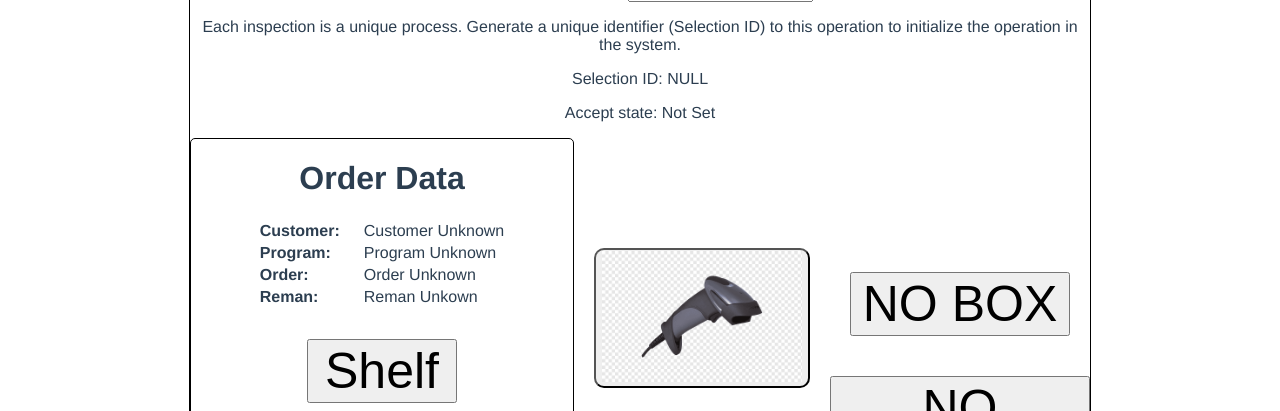
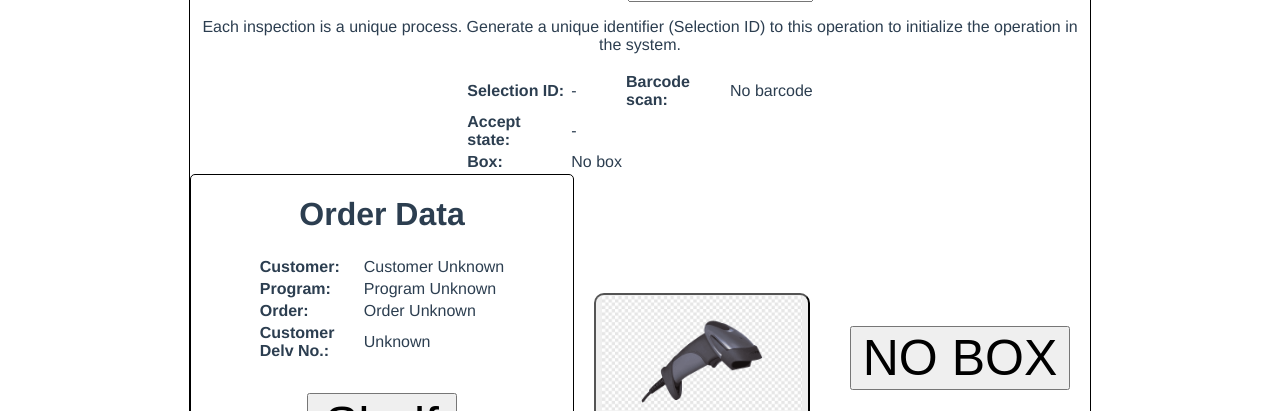
Before and after one commit to Robert-Schimanek/EIBA-Frontend, a Vue app: page /selectionII in a window 1280 px wide. Shown: the part 188-599 px from the top of the page. Built offline with nearby package versions, Linux system fonts and the light colour scheme.

Commit message:
NO box, No Barcode work with json Display info at Startpage

```diff
--- a/src/components/SelectionOrderData.vue
+++ b/src/components/SelectionOrderData.vue
@@ -15,8 +15,8 @@
         <td align="left">{{ order }}</td>
       </tr>
       <tr>
-        <th align="left">Reman:</th>
-        <td align="left">{{ reman }}</td>
+        <th align="left">Customer Delv No.:</th>
+        <td align="left">{{ CustomerDelvNo }}</td>
       </tr>
     </table>
     <p style="margin: 30px"></p>
@@ -50,15 +50,11 @@ export default {
   },
   watch: {
     jsonObject(newVal, oldVal) {
-      console.log("selectionOrderData Watch triggered");
       if (newVal !== null) {
-        console.log("newVal:");
-        console.log(newVal);
         this.customer = newVal["Customer Number"];
         this.program = newVal.Program;
         this.order = newVal.ID;
-        this.reman =
-          newVal.EnteredReman == null ? "Reman Unkown" : newVal.EnteredReman;
+        this.CustomerDelvNo = newVal["Customer Delv No."];
       }
     },
   },
@@ -67,16 +63,15 @@ export default {
       customer: "Customer Unknown",
       program: "Program Unknown",
       order: "Order Unknown",
-      reman: "Reman Unkown",
+      CustomerDelvNo: "Unknown",
     };
   },
   methods: {
     putOnShelf() {
-      window.alert("placed on shelf!");
+      this.$emit("updateloadedData", ["Accept State", "placed on shelf"]);
     },
     closeOrder() {
-      const message = "order closed";
-      window.alert(message);
+      this.$emit("updateloadedData", ["Accept State", "Order closed"]);
     },
   },
 };
--- a/src/components/SelectionStart.vue
+++ b/src/components/SelectionStart.vue
@@ -49,12 +49,30 @@
           system.
         </p>
         <!-- <button @click="form_data.session_key=generateID()">Generate ID</button>-->
-        <p>Selection ID: {{ loadedData.ID }}</p>
-        <p>Accept state: {{loadedData["Accept State"]}}</p>
+        <table align="center">
+          <tr>
+          <th align="left" width="100px">Selection ID:</th>
+          <td align="left">{{ loadedData.ID }}</td>
+          <th align="left" width="100px">Barcode scan:</th>
+          <td align="left">{{ loadedData["Box code scanable"] === "Y" ?
+          "Exists" : "No barcode" }}</td>
+          </tr>
+          <tr>
+          <th align="left" width="100px">Accept state:</th>
+          <td align="left">{{ loadedData["Accept State"] }}</td>
+          </tr>
+          <tr>
+          <th align="left" width="100px">Box:</th>
+          <td align="left">{{ loadedData["Box exists"] === "Y" ? "Exists" : "No box" }}</td>
+          </tr>
+        </table>
       </div>
 
       <div style="display: flex">
-        <SelectionOrderData v-model:jsonObject="loadedData"></SelectionOrderData>
+        <SelectionOrderData
+          @updateloadedData="updateLoadedData"
+          :jsonObject="loadedData"
+        ></SelectionOrderData>
         <div style="position: absolute; top: 50%"></div>
         <div style="display: flex; align-items: center; padding-left: 20px">
           <button
@@ -76,6 +94,7 @@
               @click="
                 form_data.session_key = generateID();
                 form_data.bar_code = 'empty';
+                loadedData[`Box exists`] = 'N';
               "
             >
               NO BOX
@@ -87,6 +106,8 @@
               @click="
                 form_data.session_key = generateID();
                 form_data.bar_code = 'empty';
+                loadedData['Box code scanable'] = 'N';
+                loadedData['Box code known'] = 'N';
               "
             >
               NO BARCODE
@@ -151,7 +172,9 @@ export default {
       boxlinks: boxLinks,
       boxinfos: boxInfos,
       selected: "",
-      loadedData: { ID: "NULL", "Accept State": "Not Set" }, // this is a single object loaded from /src/assets/Data/samples.json
+      loadedData: {
+        ID: "-", "Accept State": "-", "Box exists": "-", "Box code scanable": "-"
+      }, // this is a single object loaded from /src/assets/Data/samples.json
     };
   },
   emits: ["change-evaluation", "session-key"],
@@ -200,6 +223,12 @@ export default {
         }
       }
     },
+    updateLoadedData(newData) {
+      // newData = [NameOfValue, Value]
+      console.log(`Data0: ${newData[0]}`);
+      console.log(`Data1: ${newData[1]}`);
+      this.loadedData[newData[0]] = newData[1];
+    },
   },
   mounted() {
     console.log("the component is now mounted.");
```
Also changed, not shown: .eslintrc.js.
